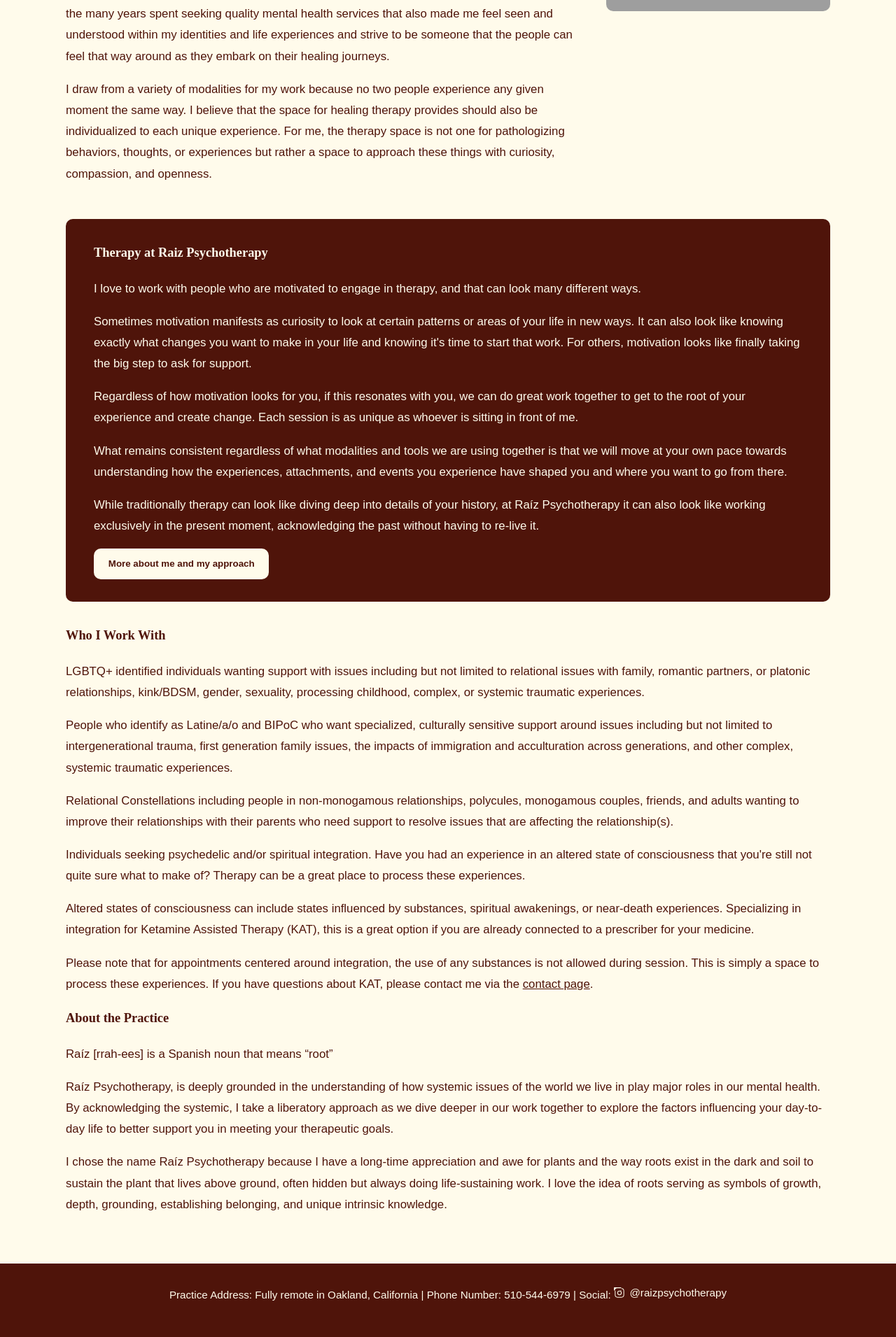
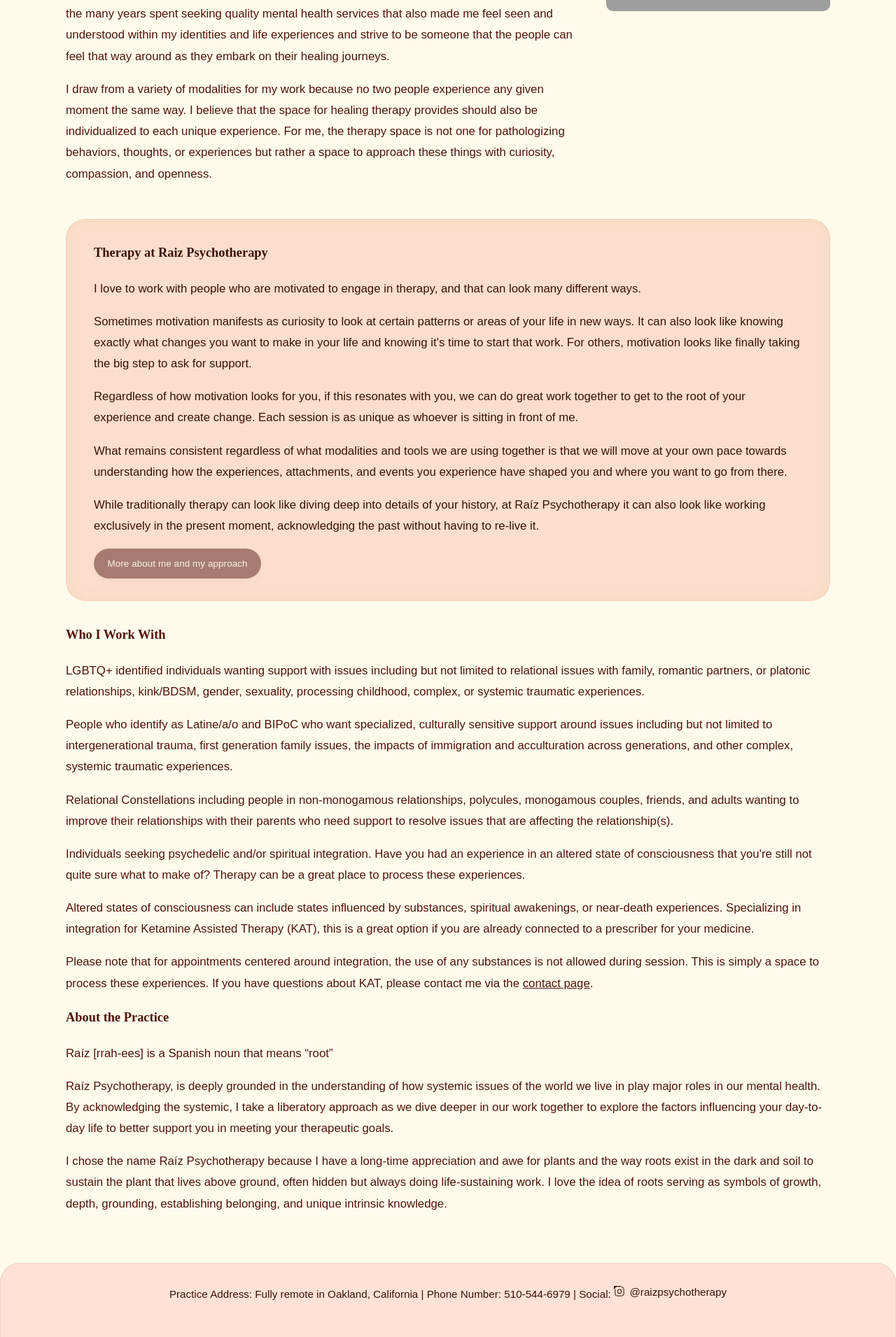
Before and after one commit to esmechant26/therapist_site, a React (Vite) app: page / in a window 1280 px wide. Shown: the part 889-2800 px from the top of the page at 70% size. Built offline with nearby package versions, Linux system fonts and the light colour scheme; grey boxes are pictures that could not be loaded.

Commit message:
fixed auto scroll on button links, modified css colors

```diff
--- a/src/App.css
+++ b/src/App.css
@@ -11,18 +11,24 @@
   --color-muted: #6d6258;
   --color-accent: #23170d;
   --color-accent-2: #5f3831;
-  --sage: #9ca38f;
-  --terracotta: #9c5a45;
-  --sand: #e7d9a7;
-  --walnut: #4c3a2b;
+  --sage: #476f36;
+  --terracotta: #ff5257;
+  --sand: #f9a791;
+  --walnut: #3b1105;
+  --lime: #b5d951;
+  --cream: #fffde0;
   --border: #e8dccd;
   --muted-border: #eee4d4;
   --card-shadow: 0 10px 30px rgba(70, 50, 35, 0.08);
   --card-radius: 10px;
   --pill-radius: 14px;
-  --focus-ring: rgba(92, 68, 41, 0.14);
+  --focus-ring: rgba(71, 111, 54, 0.14);
   --glass-bg: rgba(255, 252, 244, 0.95);
-  --accent-bg-light: #fff9de;
+  --accent-bg-light: rgba(255, 253, 224, 0.7);
+  --sage-soft: rgba(71, 111, 54, 0.12);
+  --coral-soft: rgba(255, 82, 87, 0.12);
+  --peach-soft: rgba(249, 167, 145, 0.14);
+  --lime-soft: rgba(181, 217, 81, 0.16);
   --page-width: 1100px;
   --content-width: 750px;
   --form-width: 650px;
@@ -57,7 +63,8 @@ body::before {
   background-position: center 120%;
   background-size: 90vmin;
   background-attachment: fixed;
-  opacity: 0.15;
+  opacity: 0.06;
+  filter: saturate(0.8) sepia(0.12) hue-rotate(-8deg);
   pointer-events: none;
   z-index: 0;
 }
@@ -181,24 +188,27 @@ h4,
 .btn-primary,
 .small-cta {
   display: inline-block;
-  background: #4f140a;
-  color: #fffbeb;
-  padding: 0.9rem 1.3rem;
-  border: none;
-  border-radius: 10px;
+  background: rgba(122, 74, 64, 0.68);
+  color: rgba(255, 251, 235, 0.94);
+  padding: 0.8rem 1.15rem;
+  border: 1px solid rgba(255, 255, 255, 0.06);
+  border-radius: 999px;
   text-decoration: none;
-  font-weight: 700;
-  /* box-shadow: 0 8px 20px #eee9e8; */
+  font-weight: 500;
+  letter-spacing: 0.01em;
+  box-shadow: 0 4px 10px rgba(60, 28, 22, 0.04);
   transition:
-    transform 180ms ease,
-    background 180ms ease,
-    box-shadow 180ms ease;
+    transform 120ms ease,
+    background 120ms ease,
+    box-shadow 120ms ease,
+    opacity 120ms ease;
 }
 
 .btn-primary:hover,
 .small-cta:hover {
-  transform: translateY(-2px);
-  box-shadow: 0 14px 28px rgba(112, 87, 72, 0.16);
+  transform: translateY(-1px);
+  background: rgba(122, 74, 64, 0.75);
+  box-shadow: 0 6px 12px rgba(60, 28, 22, 0.06);
 }
 
 /* Home */
@@ -230,9 +240,13 @@ h4,
   width: 100%;
   margin: 2rem 0 2rem;
   padding: 1rem 2.5rem 2rem;
-  background: #4f140a;
-  color: var(--bg-main);
-  border-radius: var(--card-radius);
+  background: rgba(249, 167, 145, 0.34);
+  border: none;
+  color: #3b1105;
+  border-radius: 28px;
+  box-shadow:
+    inset 0 0 0 1px rgba(255, 82, 87, 0.12),
+    inset 0 0 24px rgba(71, 111, 54, 0.06);
 }
 
 .invert-section h2,
@@ -242,7 +256,7 @@ h4,
 .invert-section .section-copy,
 .invert-section .section-copy p,
 .invert-section .section-copy li {
-  color: var(--bg-main);
+  color: #3b1105;
 }
 
 .invert-section .section-copy {
@@ -250,12 +264,12 @@ h4,
 }
 
 .invert-section .small-cta {
-  background: var(--bg-main);
-  color: var(--color-text);
+  background: rgba(122, 74, 64, 0.66);
+  color: rgba(255, 251, 235, 0.94);
 }
 
 .invert-section .small-cta:hover {
-  background: var(--bg-soft);
+  background: rgba(122, 74, 64, 0.72);
 }
 
 /* About / services hero */
@@ -420,12 +434,12 @@ h4,
 }
 
 .service-card {
-  background: rgba(255, 252, 245, 0.92);
+  background: rgba(249, 167, 145, 0.24);
   backdrop-filter: blur(10px);
   -webkit-backdrop-filter: blur(10px);
-  border: 1px solid var(--border);
+  border: 1px solid rgba(255, 82, 87, 0.14);
   border-radius: var(--card-radius);
-  box-shadow: var(--card-shadow);
+  box-shadow: 0 10px 26px rgba(70, 50, 35, 0.09);
   padding: 1.75rem;
   flex: 0 0 320px;
   transition:
@@ -435,7 +449,7 @@ h4,
 
 .service-card:hover {
   transform: translateY(-0.25rem);
-  box-shadow: 0 16px 36px rgba(70, 50, 35, 0.12);
+  box-shadow: 0 16px 36px rgba(70, 50, 35, 0.14);
 }
 
 .service-card-title {
@@ -473,10 +487,13 @@ h4,
 }
 
 .site-footer {
-  background: var(--color-text);
-  color: var(--bg-main);
+  background: rgba(255, 82, 87, 0.14);
+  color: #3b1105;
   padding: 1.75rem 1.75rem 1.75rem;
   margin-top: 1.75rem;
+  border-top: none;
+  border-radius: 28px 28px 0 0;
+  box-shadow: inset 0 0 0 1px rgba(59, 17, 5, 0.08);
 }
 
 .footer-content {
@@ -485,7 +502,7 @@ h4,
   padding: 0 1.5rem;
   display: grid;
   gap: 0.75rem;
-  color: var(--bg-main);
+  color: #3b1105;
   font-size: 0.95rem;
   text-align: center;
   justify-items: center;
@@ -505,7 +522,7 @@ h4,
 
 .footer-social-link:hover,
 .footer-social-link:focus-visible {
-  color: var(--color-text);
+  color: #476f36;
 }
 
 .footer-social-icon {
@@ -561,7 +578,7 @@ h4,
 }
 
 .accordion-icon {
-  color: var(--terracotta);
+  color: rgba(71, 111, 54, 0.62);
   font-size: 1.2rem;
 }
 
--- a/src/App.jsx
+++ b/src/App.jsx
@@ -1,5 +1,5 @@
-import React, { useState } from "react";
-import { BrowserRouter, Routes, Route, Navigate } from "react-router-dom";
+import React, { useEffect, useState } from "react";
+import { BrowserRouter, Routes, Route, Navigate, useLocation } from "react-router-dom";
 import NavBar from "./components/NavBar.jsx";
 import Home from "./pages/index.jsx";
 import About from "./pages/about.jsx";
@@ -9,9 +9,20 @@ import FAQ from "./pages/faq.jsx";
 import Contact from "./pages/contact.jsx";
 import "./App.css";
 
+function ScrollToTop() {
+  const { pathname } = useLocation();
+
+  useEffect(() => {
+    window.scrollTo({ top: 0, left: 0, behavior: "auto" });
+  }, [pathname]);
+
+  return null;
+}
+
 function App() {
   return (
     <BrowserRouter>
+      <ScrollToTop />
       <NavBar />
       <main className="page-content">
         <Routes>
--- a/src/components/NavBar.css
+++ b/src/components/NavBar.css
@@ -105,7 +105,7 @@
   width: 100%;
   height: 1px;
 
-  background: #8b6f5c;
+  background: rgba(71, 111, 54, 0.38);
 
   transform: scaleX(0);
 
@@ -148,7 +148,7 @@
 }
 
 .menu-toggle:hover {
-  background: #f1ebe4;
+  background: rgba(181, 217, 81, 0.08);
 }
 
 @media (max-width: 840px) {
```
